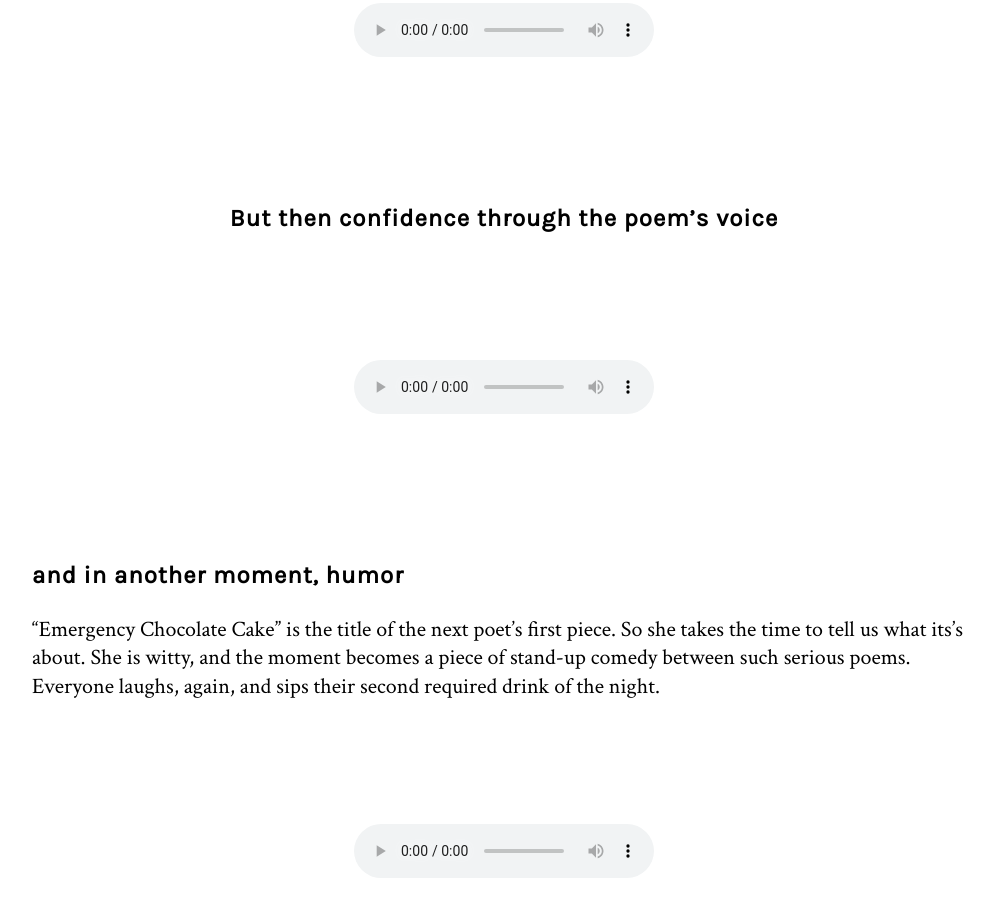
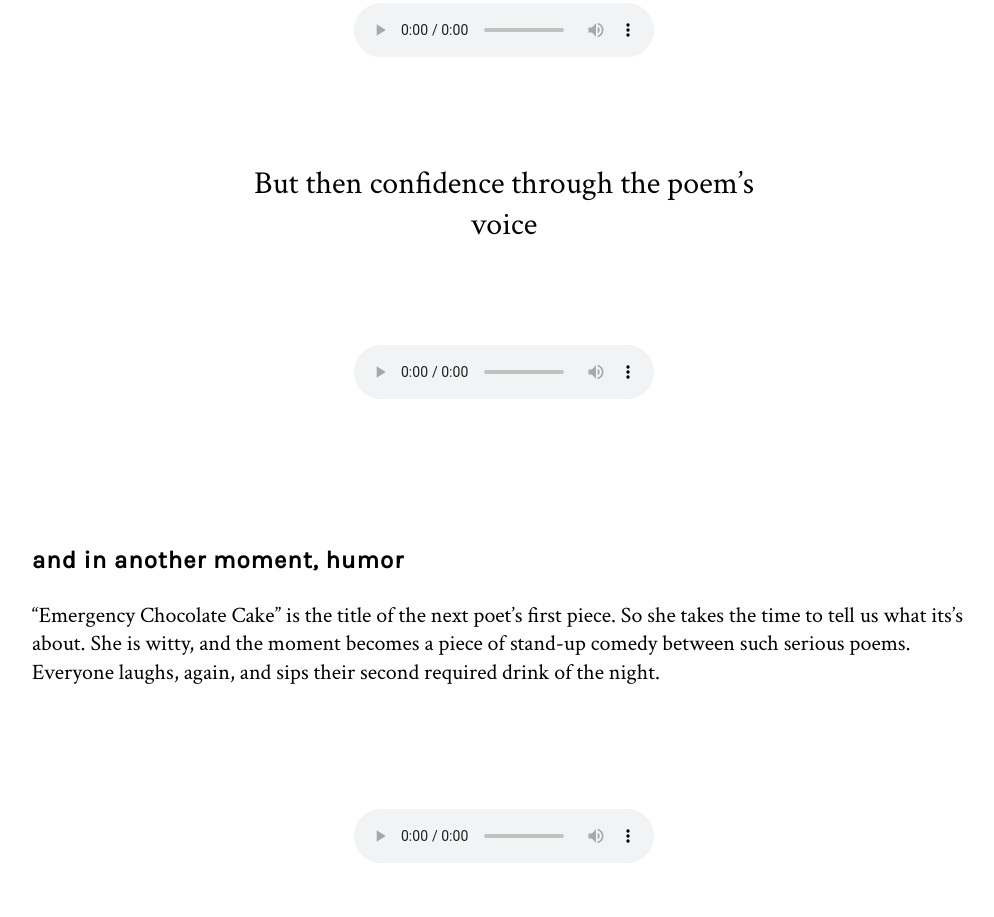
Before and after one commit to nikasimovich/postcards24, a plain HTML site: page paul/multi.html in a window 1280 px wide. Shown: the part 1534-2451 px from the top of the page, without its empty margins (136-1130 px from the left). Drawn offline with Linux system fonts and the light colour scheme.

Commit message:
Add details

```diff
--- a/main.css
+++ b/main.css
@@ -160,9 +160,10 @@ a:hover {
 }
 
 h5 {
-  font-family: "Cutive Mono", monospace;
-  font-size: 3vh;
-  margin-bottom: 25px;
+  font-family: 'Karla', sans-serif;
+  font-size:3vh;
+  letter-spacing:1px;
+  margin-bottom:25px;
 }
 
 .pullquote {
--- a/paul/multi.html
+++ b/paul/multi.html
@@ -50,8 +50,8 @@
       </audio>
     </div>
 
-    <div class="module bodycopy">
-      <h5>But then confidence through the poem’s voice</h5>
+    <div class="module pullquote">
+      But then confidence through the poem&rsquo;s voice
     </div>
 
     <!-- audio video block -->
```
Also changed, not shown: index.html (+3 -3 lines).
